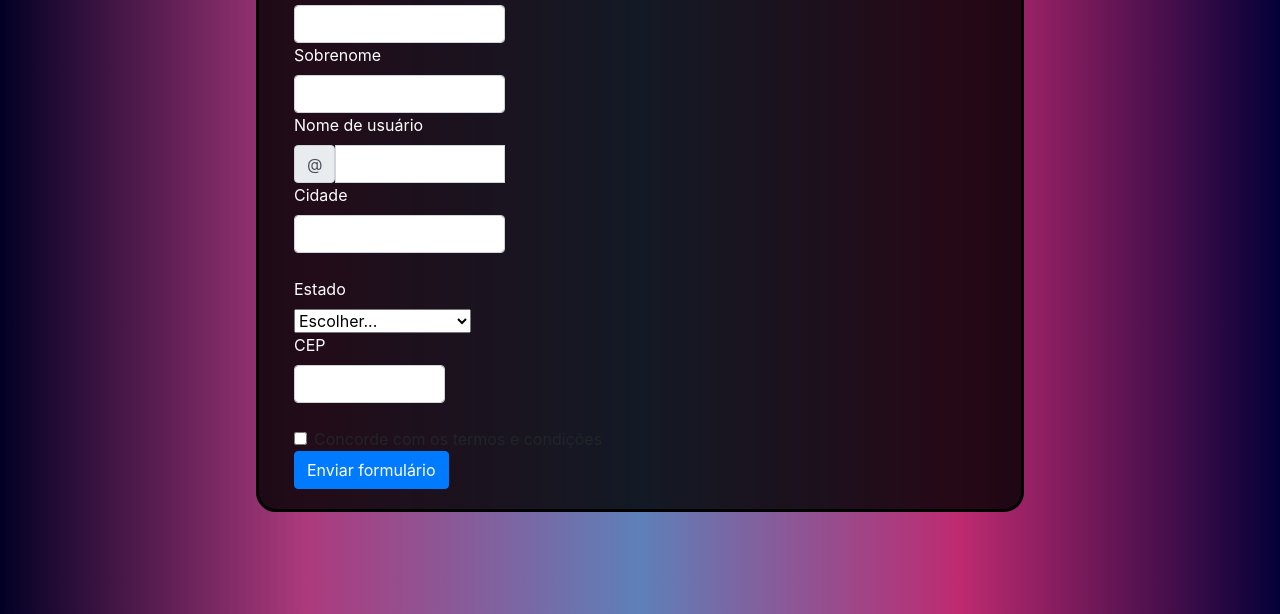
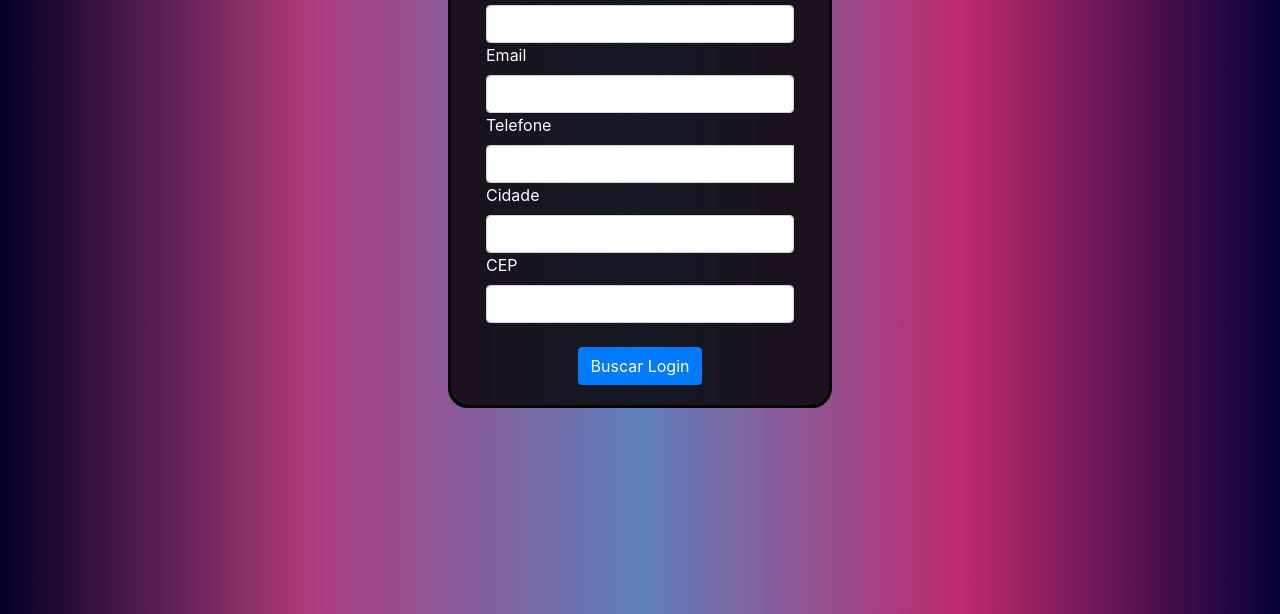
Before and after one commit to Vinicius-a11y/BuscaCadastro, a plain HTML site: page assets/index.html in a window 1280 px wide. Shown: the part 186-800 px from the top of the page. Drawn offline with nearby package versions, Linux system fonts and the light colour scheme.

Commit message:
front final

```diff
--- a/assets/Css/index.css
+++ b/assets/Css/index.css
@@ -10,17 +10,17 @@ body {
 }
 
 main {
-    width: 60%; /* Ajuste a largura conforme necessário */
+    width: 30%; /* Ajuste a largura conforme necessário */
     height: 80vh; /* Ajuste a altura conforme necessário */
 }
 
 .custom-container {
     border: 3px solid #000000;
     padding: 20px;
-    border-radius: 20px; /* Ajuste o raio da borda conforme necessário */
-    background: rgba(0, 0, 0, 0.8); /* Fundo preto mais opaco (0.8 de opacidade) */
+    border-radius: 20px;
+    background: rgba(0, 0, 0, 0.8);
 }
 
 .larger-text, .form-label, .invalid-feedback {
-    color: white; /* Cor do texto branco para h1, labels e feedbacks inválidos */
+    color: white;
 }
--- a/assets/index.html
+++ b/assets/index.html
@@ -16,86 +16,44 @@
 <body>
     <main>
       <div class="custom-container">
-        <header>
-            <h1 class="larger-text">Busca Login</h1>
-        </header>
-
+        <header class="text-center">
+          <h1 class="larger-text">Busca Login</h1>
+      </header>
         <form  class="row g-3 needs-validation" novalidate></form>
-            <div class="col-md-4">
-              <label for="validationCustom01" class="form-label">Primeiro Nome</label>
+            <div class="col-md-12">
+              <label for="validationCustom01" class="form-label">Nome</label>
               <input type="text" class="form-control" id="validationCustom01" value="" required>
               <div class="valid-feedback">
-                Lindo Nome!
+               Nome
               </div>
             </div>
 
-            <div class="col-md-4">
-              <label for="validationCustom02" class="form-label">Sobrenome</label>
+            <div class="col-md-12">
+              <label for="validationCustom02" class="form-label">Email</label>
               <input type="text" class="form-control" id="validationCustom02" value="" required>
               <div class="valid-feedback">
-                Sobrenome Extraordinario!
+                Email
               </div>
             </div>
 
-            <div class="col-md-4">
-              <label for="validationCustomUsername" class="form-label">Nome de usuário</label>
+            <div class="col-md-12">
+              <label for="validationCustomUsername" class="form-label">Telefone</label>
               <div class="input-group has-validation">
-                <span class="input-group-text" id="inputGroupPrepend">@</span>
                 <input type="text" class="form-control" id="validationCustomUsername" aria-describedby="inputGroupPrepend" required>
                 <div class="invalid-feedback">
-                    Escolha um nome de usuário
+                    Telefone
                 </div>
               </div>
             </div>
 
-            <div class="col-md-4">
+            <div class="col-md-12">
               <label for="validationCustom03" class="form-label">Cidade</label>
               <input type="text" class="form-control" id="validationCustom02" value="" required>
               <div class="valid-feedback">
                 Coloque uma Cidade Valida
               </div>
             </div>
-
-            <br>
-            <div class="col-md-3">
-              <label for="validationCustom04" class="form-label">Estado</label>
-              <select class="form-select" id="validationCustom04" required>
-                <option selected disabled value="">Escolher...</option>
-                <option value="AC">Acre</option>
-                <option value="AL">Alagoas</option>
-                <option value="AP">Amapá</option>
-                <option value="AM">Amazonas</option>
-                <option value="BA">Bahia</option>
-                <option value="CE">Ceará</option>
-                <option value="DF">Distrito Federal</option>
-                <option value="ES">Espírito Santo</option>
-                <option value="GO">Goiás</option>
-                <option value="MA">Maranhão</option>
-                <option value="MT">Mato Grosso</option>
-                <option value="MS">Mato Grosso do Sul</option>
-                <option value="MG">Minas Gerais</option>
-                <option value="PA">Pará</option>
-                <option value="PB">Paraíba</option>
-                <option value="PR">Paraná</option>
-                <option value="PE">Pernambuco</option>
-                <option value="PI">Piauí</option>
-                <option value="RJ">Rio de Janeiro</option>
-                <option value="RN">Rio Grande do Norte</option>
-                <option value="RS">Rio Grande do Sul</option>
-                <option value="RO">Rondônia</option>
-                <option value="RR">Roraima</option>
-                <option value="SC">Santa Catarina</option>
-                <option value="SP">São Paulo</option>
-                <option value="SE">Sergipe</option>
-                <option value="TO">Tocantins</option>
-            </select>
-              </select>
-              <div class="invalid-feedback">
-                Selecione um estado válido
-              </div>
-            </div>
-
-            <div class="col-md-3">
+            <div class="col-md-12">
               <label for="validationCustom05" class="form-label">CEP</label>
               <input type="text" class="form-control" id="validationCustom05" required>
               <div class="invalid-feedback">
@@ -103,23 +61,9 @@
               </div>
             </div>
             <br>
-
-            <div class="col-12">
-              <div class="form-check">
-                <input class="form-check-input" type="checkbox" value="" id="invalidCheck" required>
-                <label class="form-check-label" for="invalidCheck">
-                    Concorde com os termos e condições
-                </label>
-                <div class="invalid-feedback">
-                    Você deve concordar antes de enviar
-                </div>
-              </div>
-            </div>
-
-            <div class="col-12">
-              <button class="btn btn-primary" type="submit">Enviar formulário</button>
-            </div>
-
+            <div class="col-12 text-center">
+              <button class="btn btn-primary" type="submit">Buscar Login</button>
+          </div>
           </form>
         </div>
     </main>
```
